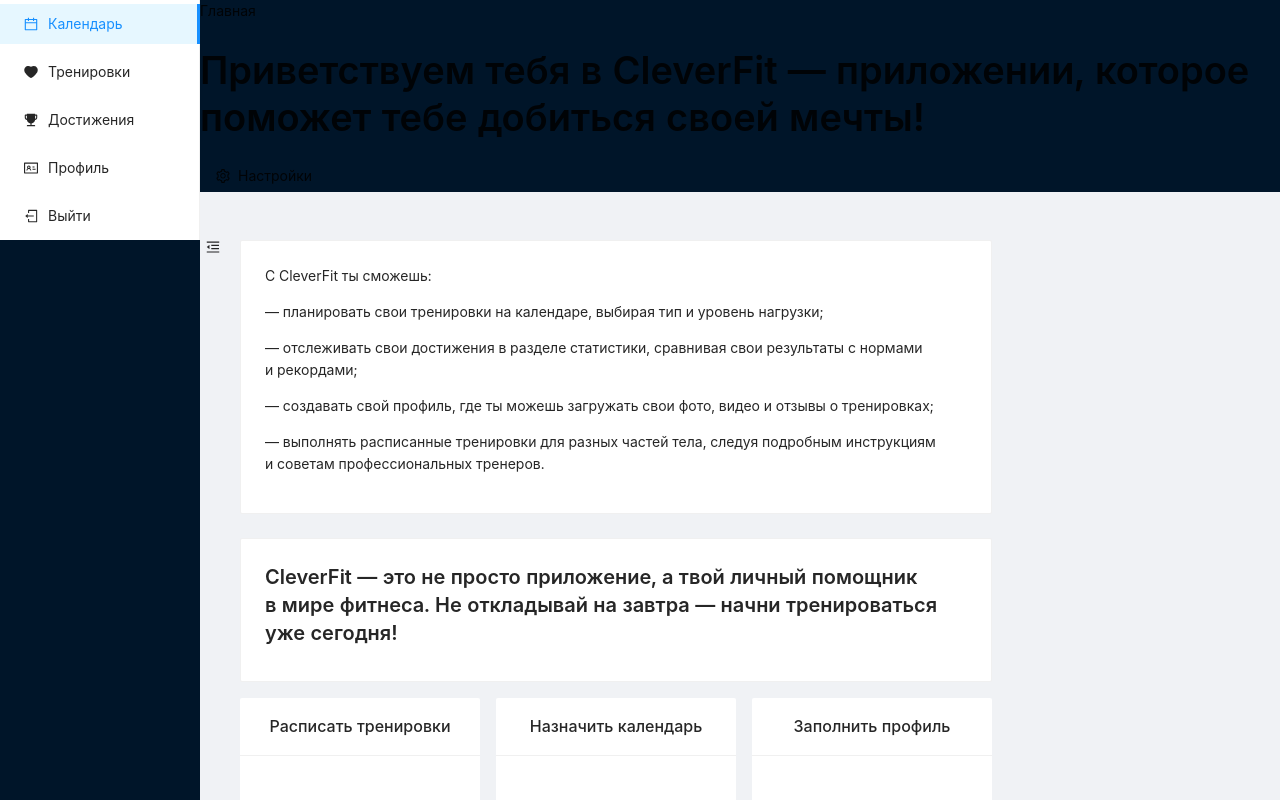
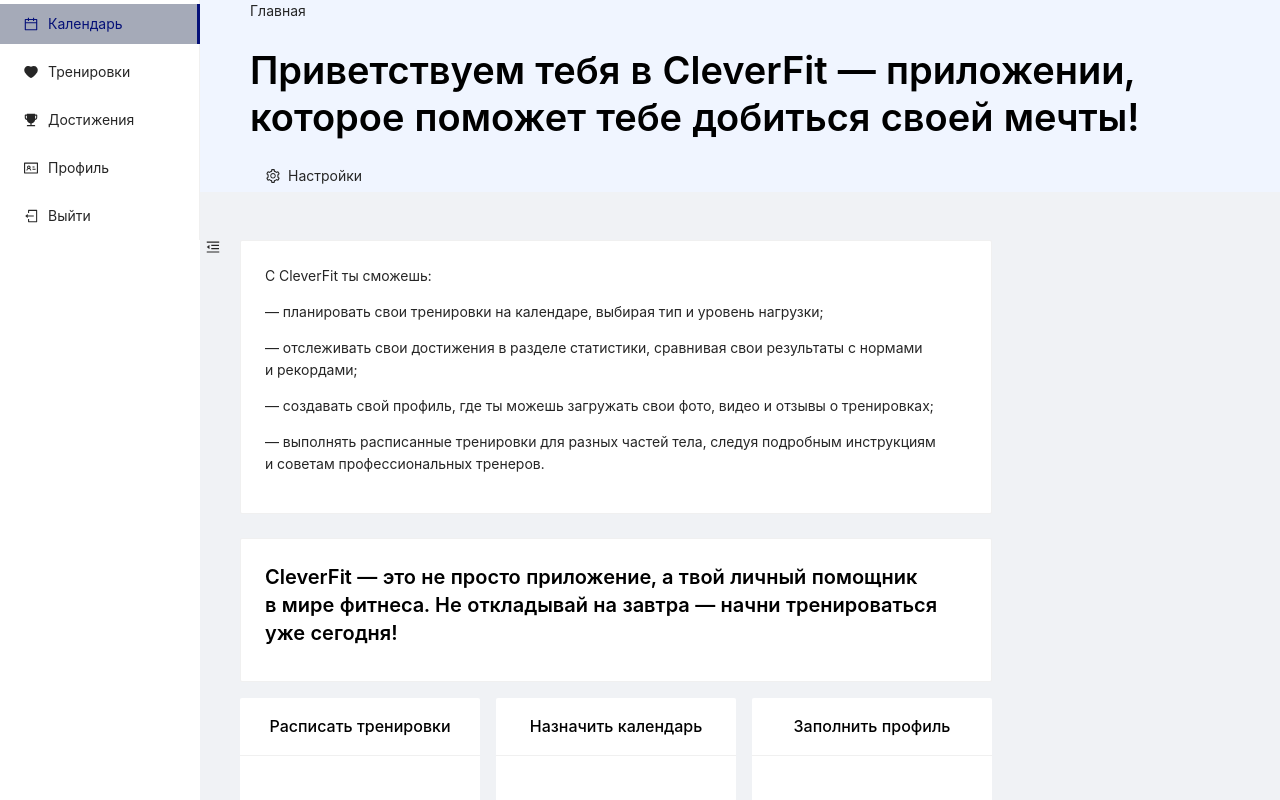
Before and after one commit to ClevertecFrontendLab/dementeyolga, a React (Vite) app: page /#/ in a window 1280 px wide. Shown: the top 800 px of the page. Built offline with nearby package versions, Linux system fonts and the light colour scheme.

Commit message:
feat: change some theme colors in vite.config.ts

```diff
--- a/src/components/header/header.tsx
+++ b/src/components/header/header.tsx
@@ -4,10 +4,11 @@
 import { Header } from 'antd/lib/layout/layout';
 import Title from 'antd/lib/typography/Title';
 import s from './Header.module.scss';
+import { geekblue } from '@ant-design/colors';
 
 export const HeaderComponent: React.FC = () => {
     return (
-        <Header className={s.header} style={{ padding: 0 }}>
+        <Header className={s.header} style={{ backgroundColor: geekblue[0] }}>
             <Row>
                 <Breadcrumb>
                     <Breadcrumb.Item>Главная</Breadcrumb.Item>
--- a/src/components/sider/sider.tsx
+++ b/src/components/sider/sider.tsx
@@ -26,7 +26,13 @@
     setCollapsed,
 }) => {
     return (
-        <Sider className={s.sider} trigger={null} collapsible collapsed={collapsed}>
+        <Sider
+            className={s.sider}
+            style={{ backgroundColor: '#ffffff' }}
+            trigger={null}
+            collapsible
+            collapsed={collapsed}
+        >
             <div className='logo' />
             <Menu theme={theme} mode='inline' defaultSelectedKeys={selectedItems} items={items} />
 
--- a/vite.config.ts
+++ b/vite.config.ts
@@ -21,4 +21,18 @@
             '@utils': path.resolve(__dirname, 'src/utils'),
         },
     },
+    css: {
+        preprocessorOptions: {
+            less: {
+                modifyVars: {
+                    'primary-color': '#061178',
+                    'heading-color': '#000000',
+                    'text-color': '#262626',
+                    'sider-color': '#ffffff',
+                    'header-color': '#F0F5FF',
+                },
+                javascriptEnabled: true,
+            },
+        },
+    },
 });
```
Also changed, not shown: src/assets/img/main-page-bg-light.png (added).
